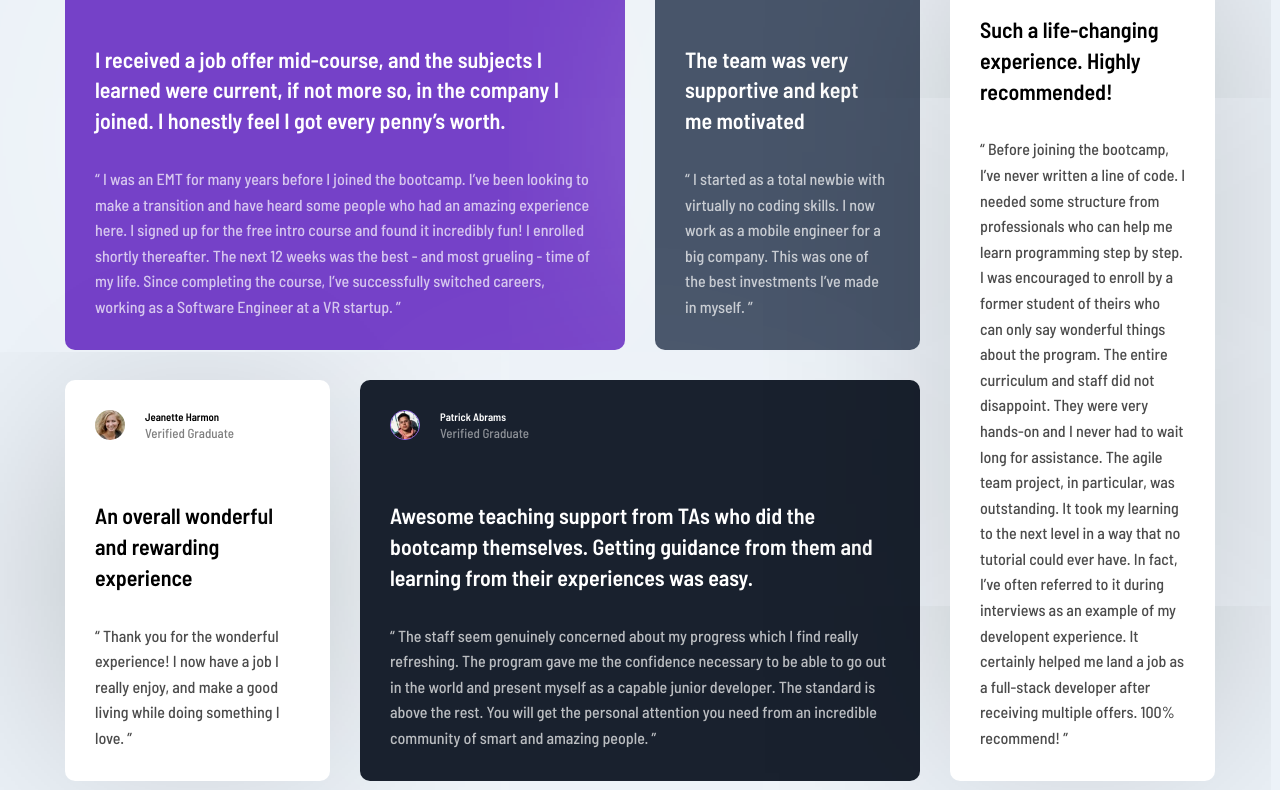
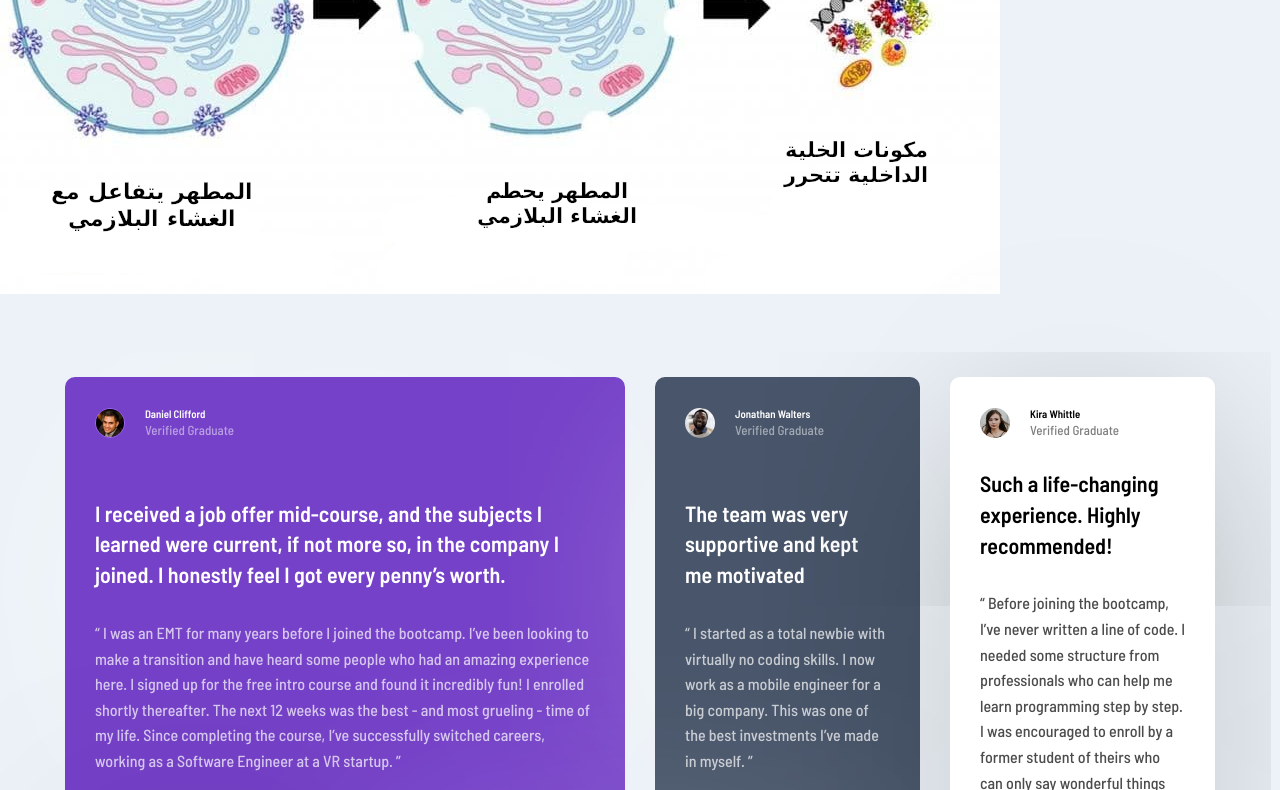
Before and after one commit to john-clou/testimonials-grid-section-main, a plain HTML site: page index.html in a window 1280 px wide. Shown: the part 157-947 px from the top of the page. Drawn offline with Linux system fonts and the light colour scheme.

Commit message:
Update index.html

```diff
--- a/index.html
+++ b/index.html
@@ -17,7 +17,7 @@
 
 </head>
 <body>
-
+   <img src="images/11.jpg" alt="">
     <div class="container">
       <!-- Start box one -->
       <div class="box">
@@ -148,6 +148,6 @@
       </div>
       <!-- End box five -->
     </div>
- <img src = "images/11.jpg">
+] <img src="images/11.jpg" alt="">
 </body>
 </html>
```
